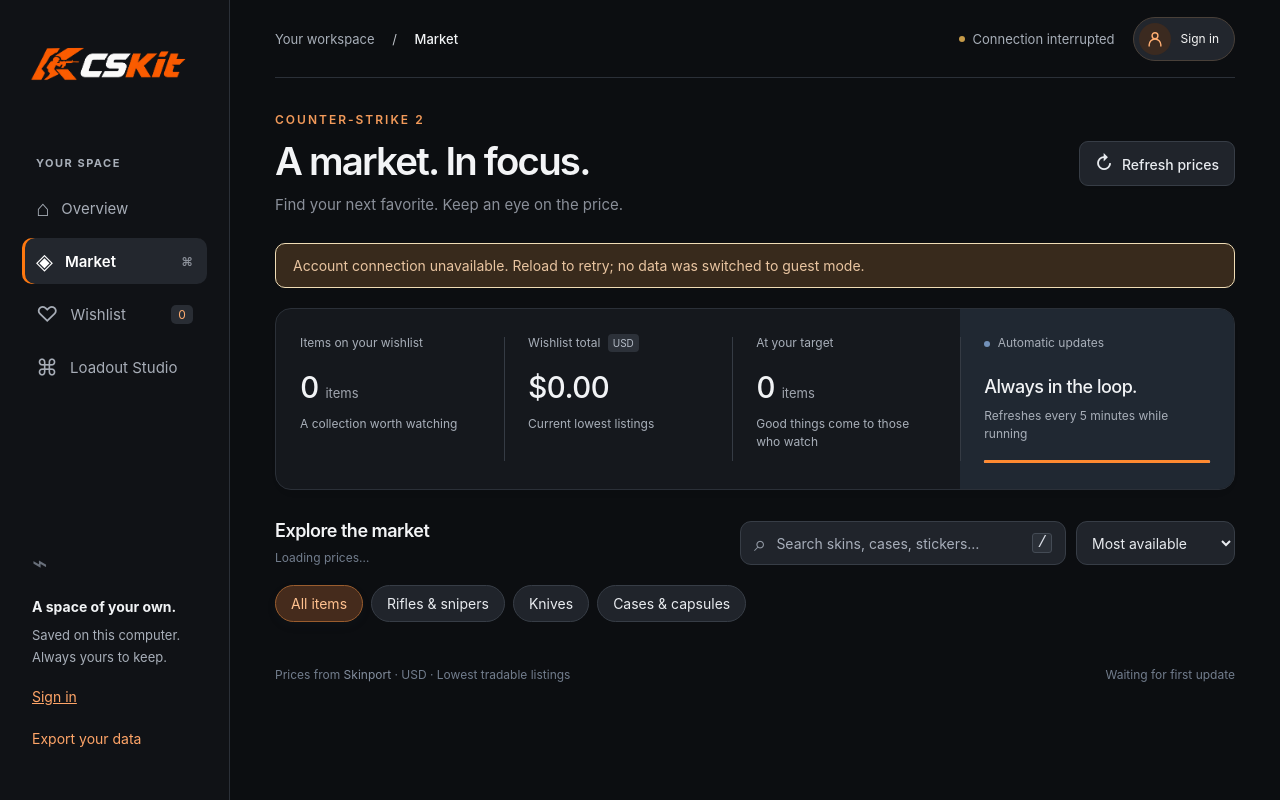
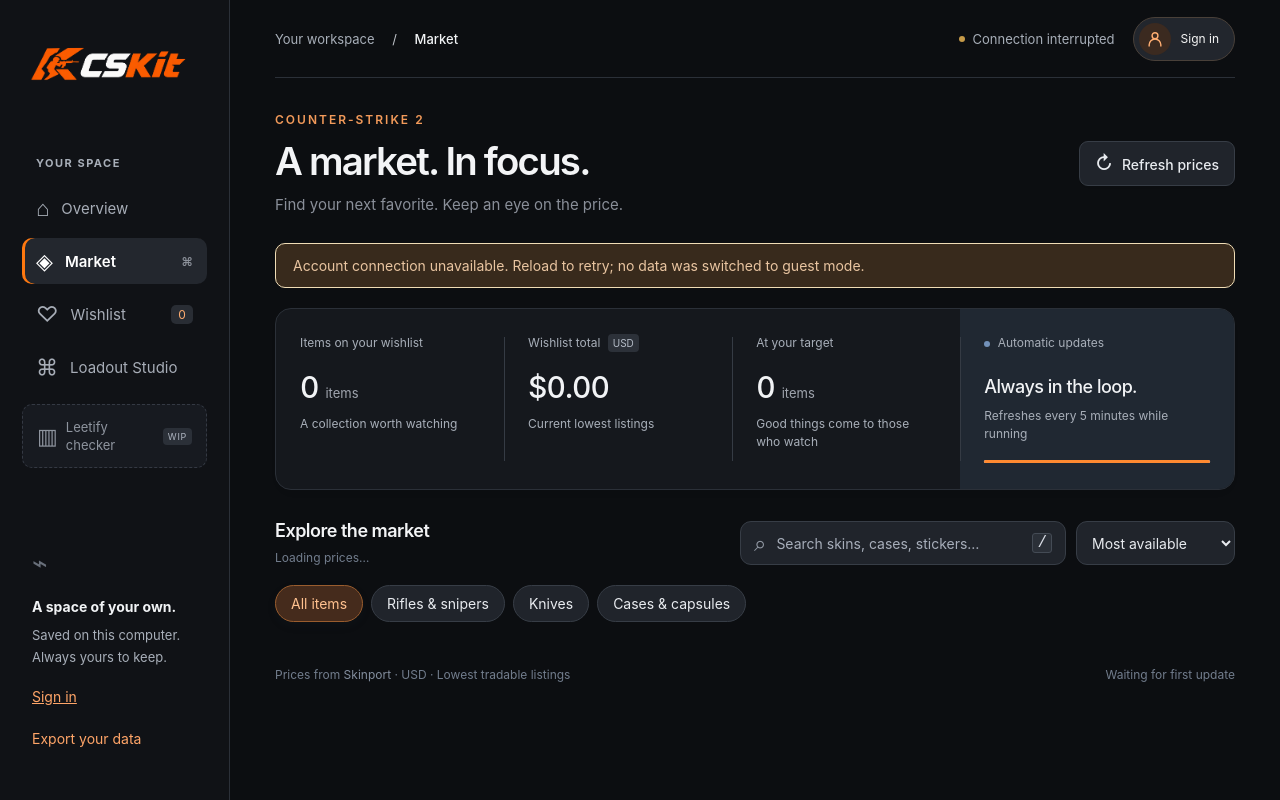
Before and after one commit to DallenLarson/cs2-atelier, a website with bundled scripts: page public/index.html in a window 1280 px wide. Built offline with nearby package versions, Linux system fonts and the light colour scheme; files whose address does not match are found by name.

Commit message:
Prevent stale page themes and show Leetify WIP in all navigation

```diff
--- a/public/index.html
+++ b/public/index.html
@@ -52,6 +52,15 @@
         <a class="nav" href="/studio" style="text-decoration: none"
           ><span>⌘</span> Loadout Studio</a
         >
+        <button
+          class="nav nav-wip"
+          disabled
+          title="Leetify score checker is in development"
+        >
+          <span aria-hidden="true">▥</span
+          ><span class="wip-nav-name">Leetify checker</span
+          ><span class="nav-wip-badge">WIP</span>
+        </button>
       </nav>
       <div class="sidebar-bottom">
         <div class="local-icon">⌁</div>
--- a/public/theme.css
+++ b/public/theme.css
@@ -462,3 +462,40 @@
 .progress-track #progress-fill {
   background: #ff780f;
 }
+/* Keep planned tools discoverable across every workspace. */
+.nav.nav-wip:disabled {
+  opacity: 1;
+  cursor: not-allowed;
+  color: #8e949e;
+  background: #171a20;
+  border: 1px dashed #343943;
+  box-shadow: none;
+  margin-top: 14px;
+  gap: 8px;
+  font-size: 13px;
+}
+.nav-wip .wip-nav-name {
+  font-size: inherit;
+  line-height: 1.4;
+}
+.nav-wip-badge {
+  margin-left: auto;
+  font-size: 9px;
+  letter-spacing: 0.7px;
+  background: #2b3038;
+  color: #aeb5c0;
+  padding: 3px 5px;
+  border-radius: 4px;
+}
+@media (max-width: 720px) {
+  .nav.nav-wip:disabled {
+    margin-top: 0;
+    font-size: 11px;
+  }
+  .nav-wip .nav-wip-badge {
+    font-size: 8px;
+  }
+  .studio-page aside nav {
+    flex-wrap: wrap;
+  }
+}
--- a/scripts/build-hosted.mjs
+++ b/scripts/build-hosted.mjs
@@ -25,6 +25,12 @@
     html = html.replace(
       /(src|href)="(\/[^"?]+\.(?:js|css))"/g,
       '$1="$2?v=' + version + '"',
+    );
+    // Version internal navigation too: old HTML may still be fresh in a visitor's
+    // browser from a previous release. Canonical URLs remain query-free.
+    html = html.replace(
+      /href="(\/(?:market|studio|account)?)(#[^"]*)?"/g,
+      (_, route, fragment = "") => `href="${route}?v=${version}${fragment}"`,
     );
     html = html
       .replaceAll("Saved on this computer.", "Saved in this browser.")
```
Also changed, not shown: public/hub.html (+9 -0 lines), public/studio.html (+9 -0 lines), firebase.json.
